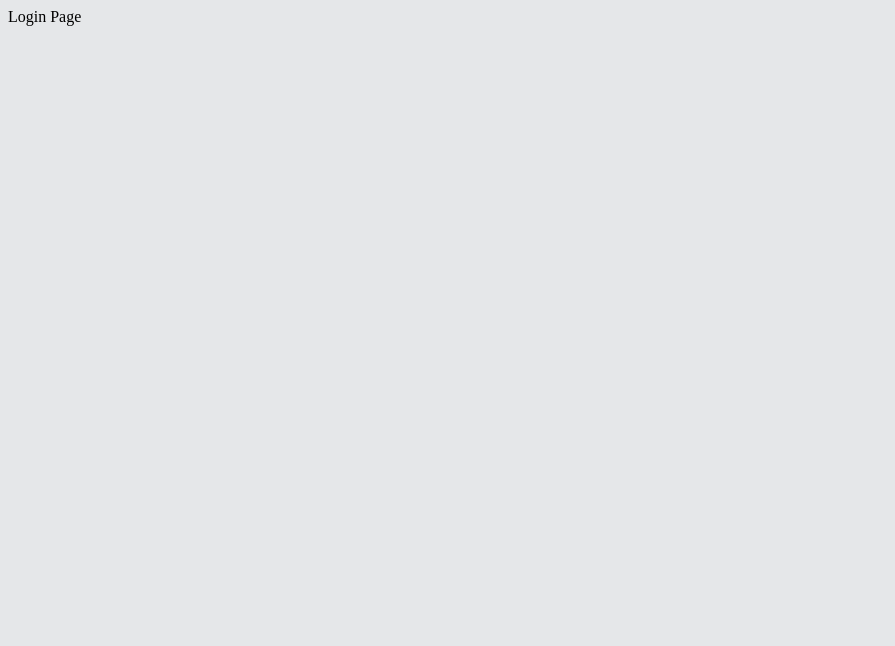
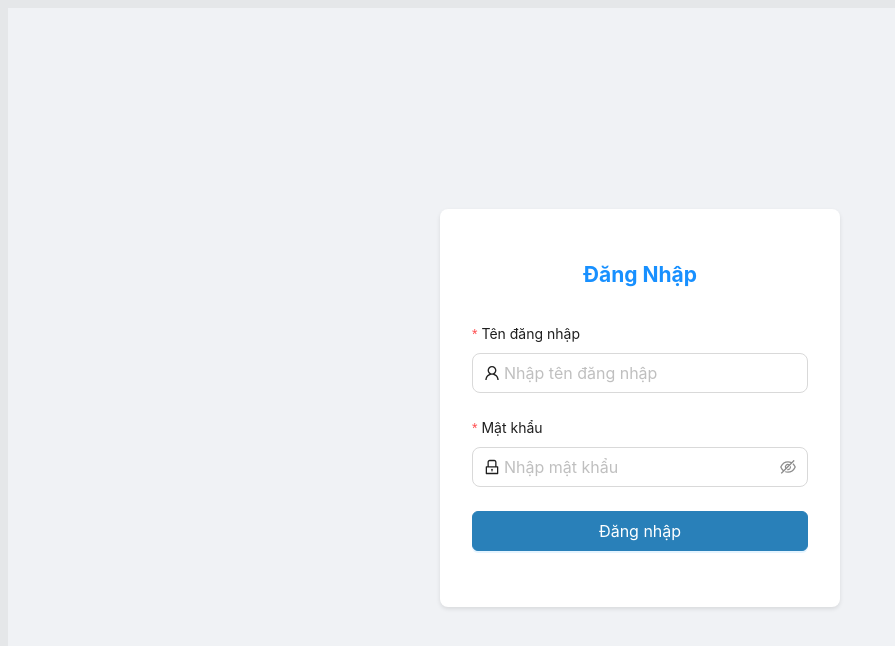
Before and after one commit to danhporo333/Face_id-alone, a React (Vite) app: page /login in a window 1280 px wide. Shown: the top 646 px of the page, without its empty margins (0-895 px from the left). Built offline with nearby package versions, Linux system fonts and the light colour scheme.

Commit message:
làm xong đăng nhập và 1 vài phần phân quyền admin

```diff
--- a/src/App.jsx
+++ b/src/App.jsx
@@ -1,11 +1,47 @@
-import { useState } from "react";
+import { useState, useContext, useEffect } from "react";
 import Navigation from "./components/layout/Navigattion.jsx";
+import { AuthContext } from "./components/context/auth.context.jsx";
 import { Outlet } from "react-router-dom";
+import { getAccountAPI } from "./services/api.service.js";
+import { Spin } from "antd";
 
 function App() {
   const [collapsed, setCollapsed] = useState(false);
+  const { user, setUser, isAppLoading, setIsAppLoading } =
+    useContext(AuthContext);
+
+  useEffect(() => {
+    fetchUserInfo();
+  }, []);
+
+  const fetchUserInfo = async () => {
+    try {
+      const res = await getAccountAPI();
+      if (res.data) {
+        setUser(res.data.user);
+      }
+    } catch (error) {
+      console.error("Error fetching user info:", error);
+    } finally {
+      setIsAppLoading(false);
+    }
+  };
 
   return (
+    <>
+      {isAppLoading === true ? (
+        <div
+          style={{
+            display: "flex",
+            flexDirection: "column",
+            justifyContent: "center",
+            alignItems: "center",
+            height: "100vh",
+          }}
+        >
+          <Spin size="large" tip="Đang tải, chờ xíu..." />
+        </div>
+      ) : (
         <>
           <Navigation collapsed={collapsed} setCollapsed={setCollapsed} />
           <div
@@ -19,6 +55,8 @@ function App() {
             <Outlet />
           </div>
         </>
+      )}
+    </>
   );
 }
 
--- a/src/components/admin/class/update.class.jsx
+++ b/src/components/admin/class/update.class.jsx
@@ -23,7 +23,6 @@ const UpdateClass = ({
       setkhoaVien(selectedClass.makv); // sửa lại tên hàm setkhoaVien
     }
   }, [selectedClass]);
-  console.log("selectedClass", nameClass);
 
   useEffect(() => {
     const loadKhoaVien = async () => {
--- /dev/null
+++ b/src/components/context/auth.context.jsx
@@ -0,0 +1,24 @@
+import { createContext, useState } from "react";
+
+export const AuthContext = createContext({
+  id: "",
+  username: "",
+  role: "",
+});
+
+export const AuthWarner = (props) => {
+  const [user, setUser] = useState({
+    id: "",
+    username: "",
+    role: "",
+  });
+
+  const [isAppLoading, setIsAppLoading] = useState(true);
+  return (
+    <AuthContext.Provider
+      value={{ user, setUser, isAppLoading, setIsAppLoading }}
+    >
+      {props.children}
+    </AuthContext.Provider>
+  );
+};
--- a/src/components/layout/Navigattion.jsx
+++ b/src/components/layout/Navigattion.jsx
@@ -1,20 +1,53 @@
 import React from "react";
-import { Link, useLocation } from "react-router-dom";
+import { Link, useLocation, useNavigate } from "react-router-dom";
 import {
   HomeOutlined,
   ApartmentOutlined,
   TeamOutlined,
   BookOutlined,
   UserOutlined,
-  CalendarOutlined,
-  CheckCircleOutlined,
-  SettingOutlined,
-  LogoutOutlined,
+  LoginOutlined,
+  AliwangwangOutlined,
   MenuFoldOutlined,
   MenuUnfoldOutlined,
+  CalendarOutlined,
 } from "@ant-design/icons";
 import { Button, Menu } from "antd";
 import "./Navigattion.css";
+import { useContext } from "react";
+import { AuthContext } from "../context/auth.context.jsx";
+
+const pathToKey = (pathname) => {
+  if (pathname === "/") return "home";
+  if (pathname.startsWith("/khoavien")) return "khoavien";
+  if (pathname.startsWith("/class")) return "class";
+  if (pathname.startsWith("/student")) return "student";
+  if (pathname.startsWith("/subject")) return "subject";
+  if (pathname.startsWith("/teacher")) return "teacher";
+  return "";
+};
+
+const Navigation = ({ collapsed, setCollapsed }) => {
+  const { user, setUser } = useContext(AuthContext);
+  const navigate = useNavigate();
+  const toggleCollapsed = () => setCollapsed(!collapsed);
+  const location = useLocation();
+  const selectedKey = pathToKey(location.pathname);
+
+  const handleLogout = () => {
+    setUser({
+      id: "",
+      username: "",
+      role: "",
+    });
+    localStorage.removeItem("token");
+    navigate("/login");
+  };
+
+  // Kiểm tra quyền truy cập của người dùng
+  const isAdmin = user?.role?.includes("ADMIN");
+  const isTeacher = user?.role?.includes("TEACHER");
+  const isStudent = user?.role?.includes("STUDENT");
 
   const items = [
     {
@@ -22,6 +55,8 @@ const items = [
       icon: <HomeOutlined />,
       label: <Link to={"/"}>Trang Chủ</Link>,
     },
+    ...(isAdmin
+      ? [
           {
             key: "khoavien",
             icon: <ApartmentOutlined />,
@@ -47,34 +82,32 @@ const items = [
             icon: <TeamOutlined />,
             label: <Link to={"/teacher"}>Quản lý giảng viên</Link>,
           },
-  // {
-  //   key: "schedule",
-  //   icon: <CalendarOutlined />,
-  //   label: "Quản lý thời khóa biểu",
-  // },
-  // {
-  //   key: "attendance",
-  //   icon: <CheckCircleOutlined />,
-  //   label: "Quản lý điểm danh",
-  // },
-  // { key: "settings", icon: <SettingOutlined />, label: "Settings" },
+          {
+            key: "timetable",
+            icon: <CalendarOutlined />,
+            label: <Link to={"/timetable"}>thời khóa biểu</Link>,
+          },
+        ]
+      : []),
+    {
+      key: "timetable",
+      icon: <ApartmentOutlined />,
+      label: <Link to={"/timetable"}>Thời khóa biểu</Link>,
+    },
+    {
+      label: `Welcome ${user.username}`,
+      icon: <AliwangwangOutlined />,
+      children: [
+        {
+          label: "Đăng xuất",
+          key: "logout",
+          icon: <LoginOutlined />,
+          onClick: handleLogout,
+        },
+      ],
+    },
     // { key: "logout", icon: <LogoutOutlined />, label: "Logout" },
   ];
-
-const pathToKey = (pathname) => {
-  if (pathname === "/") return "home";
-  if (pathname.startsWith("/khoavien")) return "khoavien";
-  if (pathname.startsWith("/class")) return "class";
-  if (pathname.startsWith("/student")) return "student";
-  if (pathname.startsWith("/subject")) return "subject";
-  if (pathname.startsWith("/teacher")) return "teacher";
-  return "";
-};
-
-const Navigation = ({ collapsed, setCollapsed }) => {
-  const toggleCollapsed = () => setCollapsed(!collapsed);
-  const location = useLocation();
-  const selectedKey = pathToKey(location.pathname);
 
   return (
     <div className={`navigation-container${collapsed ? " collapsed" : ""}`}>
@@ -85,7 +118,7 @@ const Navigation = ({ collapsed, setCollapsed }) => {
         icon={collapsed ? <MenuUnfoldOutlined /> : <MenuFoldOutlined />}
       />
       <Menu
-        mode="inline"
+        mode="vertical"
         theme="dark"
         inlineCollapsed={collapsed}
         items={items}
--- /dev/null
+++ b/src/components/routes/AdminRoute.jsx
@@ -0,0 +1,28 @@
+import { useContext } from "react";
+import { AuthContext } from "../context/auth.context";
+import { Result, Button } from "antd";
+import { Link } from "react-router-dom";
+
+const AdminRoute = (props) => {
+  const { user } = useContext(AuthContext);
+  const isAdmin = user?.role?.includes("ADMIN");
+
+  if (!isAdmin) {
+    return (
+      <Result
+        status="403"
+        title="Permission Denied"
+        subTitle="bạn không có quyền truy cập."
+        extra={
+          <Button type="primary">
+            <Link to="/login">Back to login</Link>
+          </Button>
+        }
+      />
+    );
+  }
+
+  return <>{props.children}</>;
+};
+
+export default AdminRoute;
--- a/src/main.jsx
+++ b/src/main.jsx
@@ -8,10 +8,12 @@ import ClassPage from "./pages/admin/class.jsx";
 import StudentPage from "./pages/admin/student.jsx";
 import SubjectPage from "./pages/admin/subject.jsx";
 import TeacherPage from "./pages/admin/teacher.jsx";
+import LoginPage from "./pages/login.jsx";
+import { AuthWarner } from "./components/context/auth.context.jsx";
+import AdminRoute from "./components/routes/AdminRoute.jsx";
 
 // Thêm các component tạm thời nếu chưa có
 const ErrorPage = () => <div>404 Not Found</div>;
-const LoginPage = () => <div>Login Page</div>;
 const RegisterPage = () => <div>Register Page</div>;
 
 const router = createBrowserRouter([
@@ -26,23 +28,43 @@ const router = createBrowserRouter([
       },
       {
         path: "/khoavien",
-        element: <KhoaVienPage />,
+        element: (
+          <AdminRoute>
+            <KhoaVienPage />
+          </AdminRoute>
+        ),
       },
       {
         path: "/class",
-        element: <ClassPage />,
+        element: (
+          <AdminRoute>
+            <ClassPage />
+          </AdminRoute>
+        ),
       },
       {
         path: "/student",
-        element: <StudentPage />,
+        element: (
+          <AdminRoute>
+            <StudentPage />
+          </AdminRoute>
+        ),
       },
       {
         path: "/subject",
-        element: <SubjectPage />,
+        element: (
+          <AdminRoute>
+            <SubjectPage />
+          </AdminRoute>
+        ),
       },
       {
         path: "/teacher",
-        element: <TeacherPage />,
+        element: (
+          <AdminRoute>
+            <TeacherPage />
+          </AdminRoute>
+        ),
       },
     ],
   },
@@ -57,7 +79,9 @@ const router = createBrowserRouter([
 ]);
 
 ReactDOM.createRoot(document.getElementById("root")).render(
-  <React.StrictMode>
+  // <React.StrictMode>
+  <AuthWarner>
     <RouterProvider router={router} />
-  </React.StrictMode>
+  </AuthWarner>
+  // </React.StrictMode>
 );
--- a/src/pages/admin/class.jsx
+++ b/src/pages/admin/class.jsx
@@ -25,7 +25,6 @@ const ClassPage = () => {
     }
   };
 
-  console.log("Current page:", current);
   return (
     <div className="class-table-container">
       <div className="class-table-title">Quản lý lớp</div>
--- /dev/null
+++ b/src/pages/login.jsx
@@ -0,0 +1,127 @@
+import { Button, Form, Input, notification, Divider, message } from "antd";
+import { Link, useNavigate } from "react-router-dom";
+import { MailOutlined, LockOutlined, UserOutlined } from "@ant-design/icons";
+import { login } from "../services/api.service";
+import { useContext, useState } from "react";
+import { AuthContext } from "../components/context/auth.context.jsx";
+
+const LoginPage = () => {
+  const [form] = Form.useForm();
+  const [loading, setLoading] = useState(false);
+  const navigate = useNavigate();
+  const { setUser } = useContext(AuthContext);
+
+  const onFinish = async (values) => {
+    setLoading(true);
+    const res = await login(values.username, values.password);
+    if (res.data) {
+      message.success("Đăng nhập thành công");
+      localStorage.setItem("token", res.data.token);
+      setUser(res.data.user);
+      navigate("/");
+    } else {
+      notification.error({
+        message: "Đăng nhập thất bại",
+        description: JSON.stringify(res.message),
+      });
+    }
+    setLoading(false);
+  };
+  return (
+    <div
+      style={{
+        display: "flex",
+        justifyContent: "center",
+        alignItems: "center",
+        minHeight: "100vh",
+        background: "#f0f2f5",
+      }}
+    >
+      <Form
+        form={form}
+        layout="vertical"
+        onFinish={onFinish}
+        style={{
+          padding: "2rem",
+          background: "white",
+          borderRadius: "8px",
+          boxShadow: "0 2px 4px rgba(0,0,0,0.1)",
+          width: "100%",
+          maxWidth: "400px",
+        }}
+      >
+        <h2
+          style={{
+            textAlign: "center",
+            marginBottom: "2rem",
+            color: "#1890ff",
+          }}
+        >
+          Đăng Nhập
+        </h2>
+
+        <Form.Item
+          label="Tên đăng nhập"
+          name="username"
+          rules={[
+            {
+              required: true,
+              message: "Vui lòng nhập tên đăng nhập!",
+            },
+            //   {
+            //     type: "email",
+            //     message: "Email không đúng định dạng!",
+            //   },
+          ]}
+        >
+          <Input
+            prefix={<UserOutlined />}
+            placeholder="Nhập tên đăng nhập"
+            size="large"
+          />
+        </Form.Item>
+
+        <Form.Item
+          label="Mật khẩu"
+          name="password"
+          rules={[
+            {
+              required: true,
+              message: "Vui lòng nhập mật khẩu!",
+            },
+          ]}
+        >
+          <Input.Password
+            prefix={<LockOutlined />}
+            placeholder="Nhập mật khẩu"
+            size="large"
+            onKeyDown={(event) => {
+              if (event.key === "Enter") form.submit();
+            }}
+          />
+        </Form.Item>
+
+        <Form.Item>
+          <Button
+            type="primary"
+            htmlType="submit"
+            loading={loading}
+            style={{ width: "100%", height: "40px", fontSize: "16px" }}
+          >
+            Đăng nhập
+          </Button>
+        </Form.Item>
+
+        {/* <Divider plain>Hoặc</Divider>
+
+        <div style={{ textAlign: "center" }}>
+          <Link to="/">Về trang chủ</Link>
+          <Divider type="vertical" />
+          <Link to="/register">Đăng ký ngay</Link>
+        </div> */}
+      </Form>
+    </div>
+  );
+};
+
+export default LoginPage;
--- a/src/services/api.service.js
+++ b/src/services/api.service.js
@@ -196,6 +196,21 @@ const deleteTeacher = (mgv) => {
   return axios.delete(URL_BACKEND);
 };
 
+// ------------------------------------------------ API LOGIN ------------------------------------------------
+const login = (username, password) => {
+  const URL_BACKEND = "/v1/api/login";
+  const data = {
+    username: username,
+    password: password,
+  };
+  return axios.post(URL_BACKEND, data);
+};
+
+const getAccountAPI = () => {
+  const URL_BACKEND = "/v1/api/verify-token";
+  return axios.get(URL_BACKEND);
+};
+
 export {
   fetchAllKhoaVien,
   createKhoaVien,
@@ -218,4 +233,6 @@ export {
   fetchAllTeachers,
   updateTeacher,
   deleteTeacher,
+  login,
+  getAccountAPI,
 };
```
Lines whose indentation alone changed are shown as unchanged.
